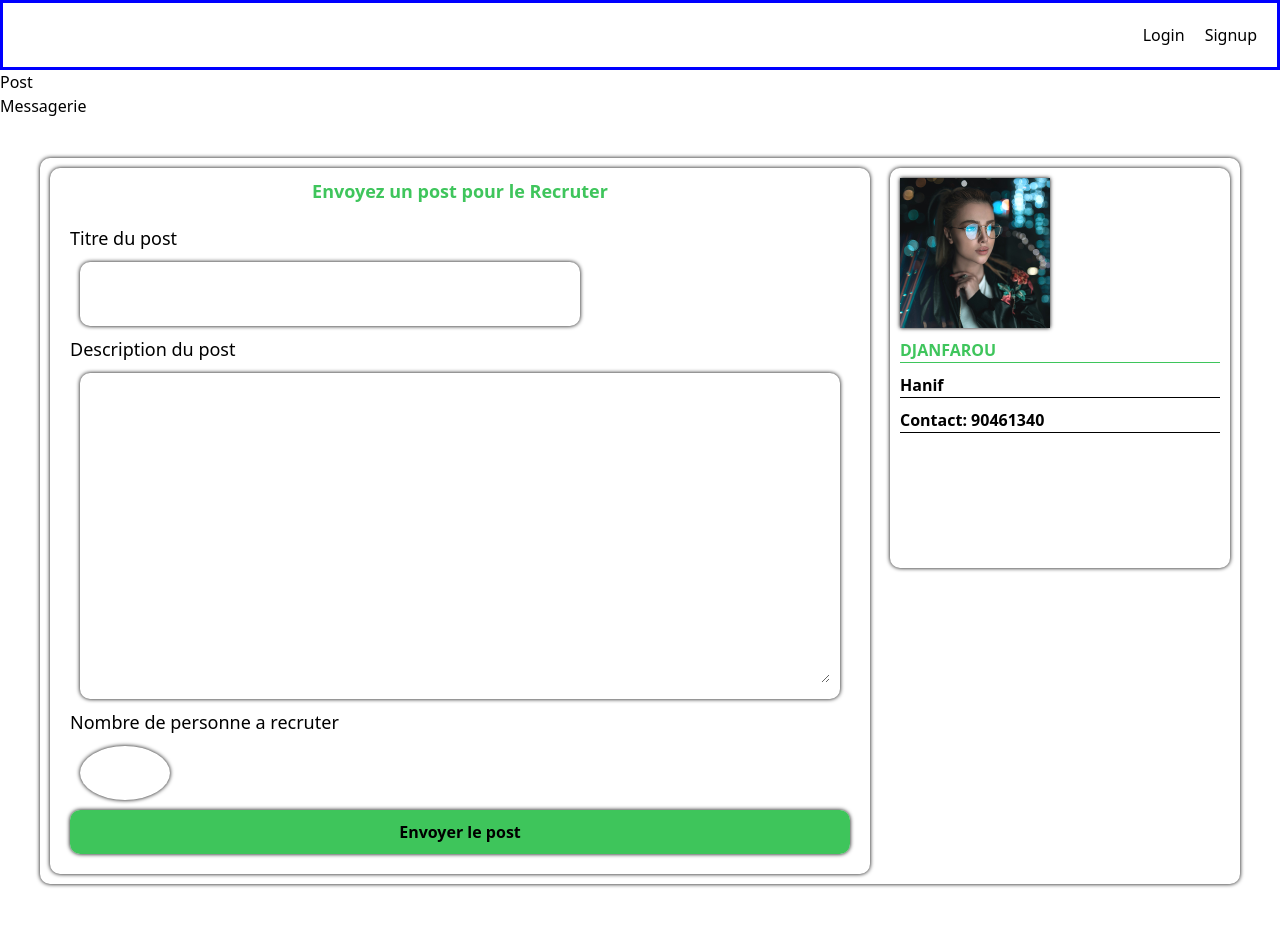
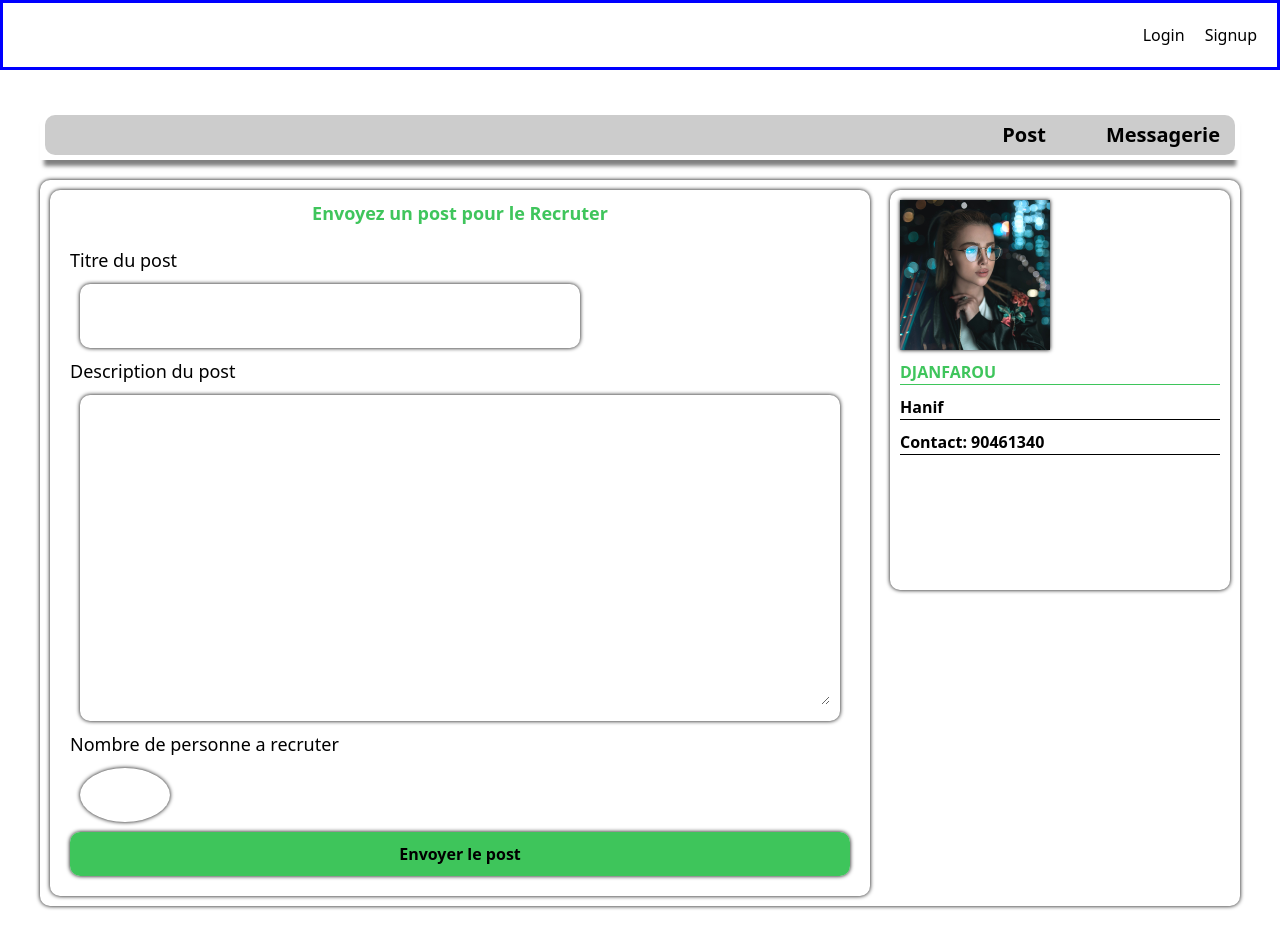
Before and after one commit to Djanfarouhanif/offre, an Angular app: page /post-profile in a window 1280 px wide. Before the commit the page ends 924 px from the top, so only its background shows below. Built offline with nearby package versions, Linux system fonts and the light colour scheme.

Commit message:
- Implemented a new mini-navbar component for enhanced user navigation

```diff
--- a/src/app/post-profile/post-profile.component.css
+++ b/src/app/post-profile/post-profile.component.css
@@ -1,11 +1,40 @@
 .contener{
-    margin: 40px;
+    margin: 0 40px 40px 40px;
     box-shadow: 0 0 4px ;
     display: grid;
     grid-template-columns: 70% auto;
     border-radius: 10px;
 }
+.navBar{
+    margin: 40px 40px 20px 40px;
+    padding: 5px;
+    box-shadow: 0px 10px 4px -4px rgba(0, 0, 0, 0.5);
+}
 
+ul{
+    display: flex;
+    gap: 40px;
+    justify-content: end;
+    background: rgba(0, 0, 0, 0.2);
+    border-radius: 10px;
+    padding: 5px;
+
+}
+li{
+    font-weight: bold;
+    font-size: 20px;
+    padding: 0 10px 0 10px;
+    border-radius: 10px;
+    cursor: pointer;
+    transition: all .5s ease;
+}
+li:hover{
+    background-color: #3ac458f9;
+    transition: all .5s ease;
+
+
+
+}
 
 .post{
 
```
